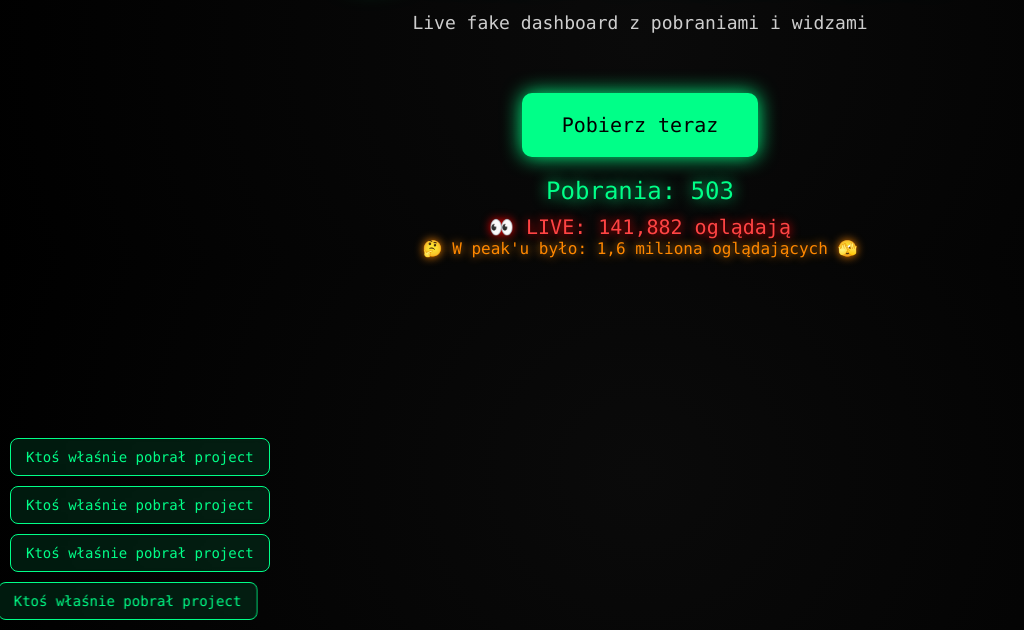
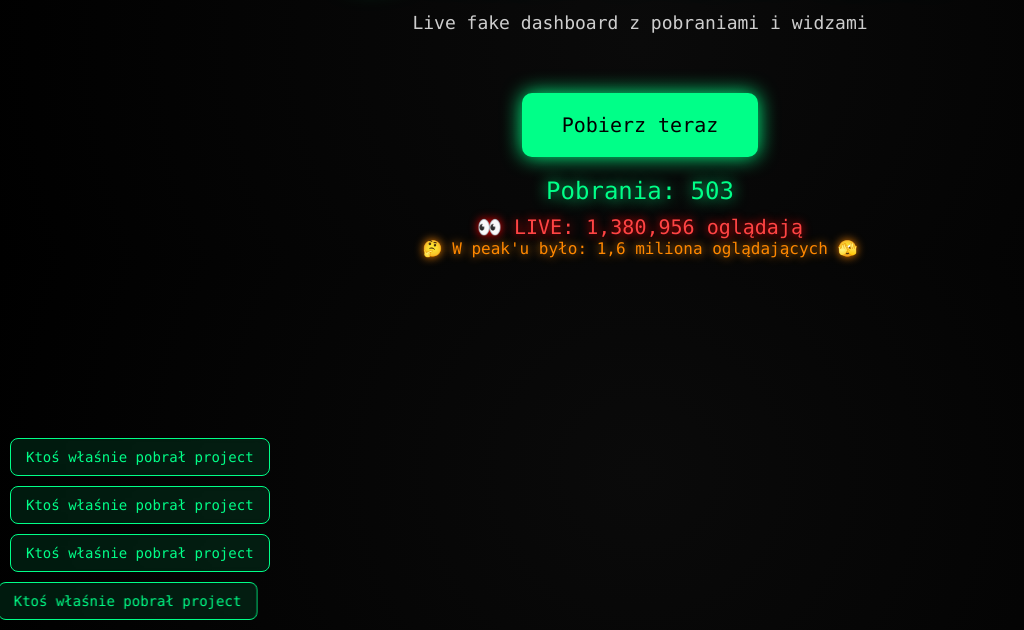
Before and after one commit to Pindoza/latwopyproject, a plain HTML site: page index.html in a window 1280 px wide. Shown: the part 170-800 px from the top of the page, without its empty margins (0-1024 px from the left). Drawn offline with Linux system fonts and the light colour scheme.

Commit message:
Update index.html

```diff
--- a/index.html
+++ b/index.html
@@ -162,7 +162,7 @@
 
 // ---------------- VIEWERS ----------------
 
-let viewers = 95000 + Math.floor(Math.random() * 50000);
+let viewers = 1100000 + Math.floor(Math.random() * 300000);
 
 function updateViewers() {
     let change = Math.floor(Math.random() * 200 - 100);
```
